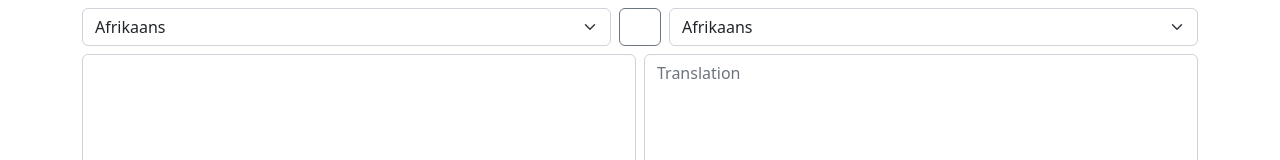
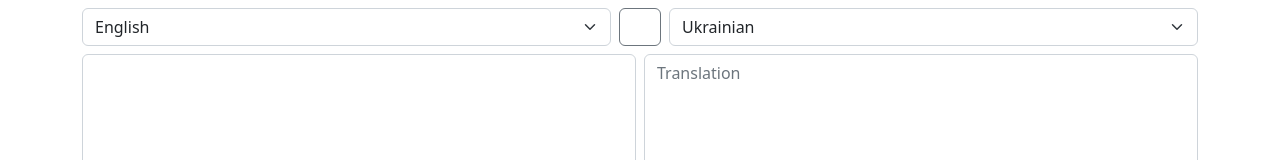
Before and after one commit to mxcv/translator, a React (Create React App) app: page / in a window 1280 px wide. Shown: the top 160 px of the page. Built offline with nearby package versions, Linux system fonts and the light colour scheme; some icons are missing.

Commit message:
Add swap languages ability

```diff
--- a/src/languages/Languages.js
+++ b/src/languages/Languages.js
@@ -1,11 +1,11 @@
 import React from 'react'
 import languages from './languages.json'
 
-function Languages() {
+function Languages({selected, onChange}) {
     const options = [];
     for (let l in languages)
         options.push(<option key={l} value={l}>{languages[l]}</option>)
-    return <select className='form-select'>{options}</select>
+    return <select value={selected} onChange={onChange} className='form-select'>{options}</select>
 }
 
 export default Languages
--- a/src/translator/Translator.js
+++ b/src/translator/Translator.js
@@ -3,13 +3,26 @@ import Languages from '../languages/Languages'
 import { ReactComponent as SwapIcon } from './swap.svg';
 import './Translator.css'
 
+function swapLanguages(from, setFrom, to, setTo) {
+    const temp = from
+    setFrom(to)
+    setTo(temp)
+}
+
 function Translator() {
+    const [from, setFrom] = useState('en')
+    const [to, setTo] = useState('uk')
+
     return (
         <form className='Translator container-md'>
             <div className='d-flex flex-row mt-2'>
-                <Languages />
-                <button type='button' className='btn btn-outline-secondary mx-2'><SwapIcon /></button>
-                <Languages />
+                <Languages selected={from} onChange={e => setFrom(e.target.value)} />
+                <button type='button'
+                    onClick={() => swapLanguages(from, setFrom, to, setTo)}
+                    className='btn btn-outline-secondary mx-2'>
+                    <SwapIcon />
+                </button>
+                <Languages selected={to} onChange={e => setTo(e.target.value)} />
             </div>
             <div className='row mt-0 g-2'>
                 <div className='col-lg'>
```
